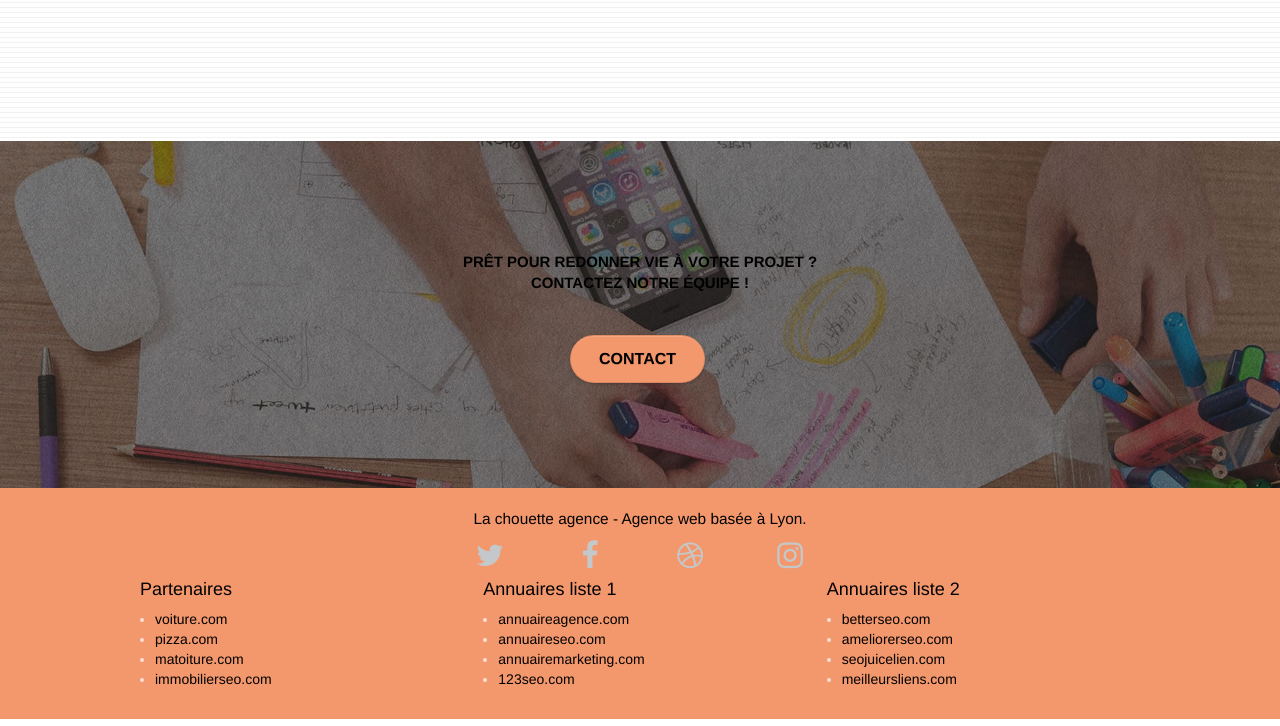
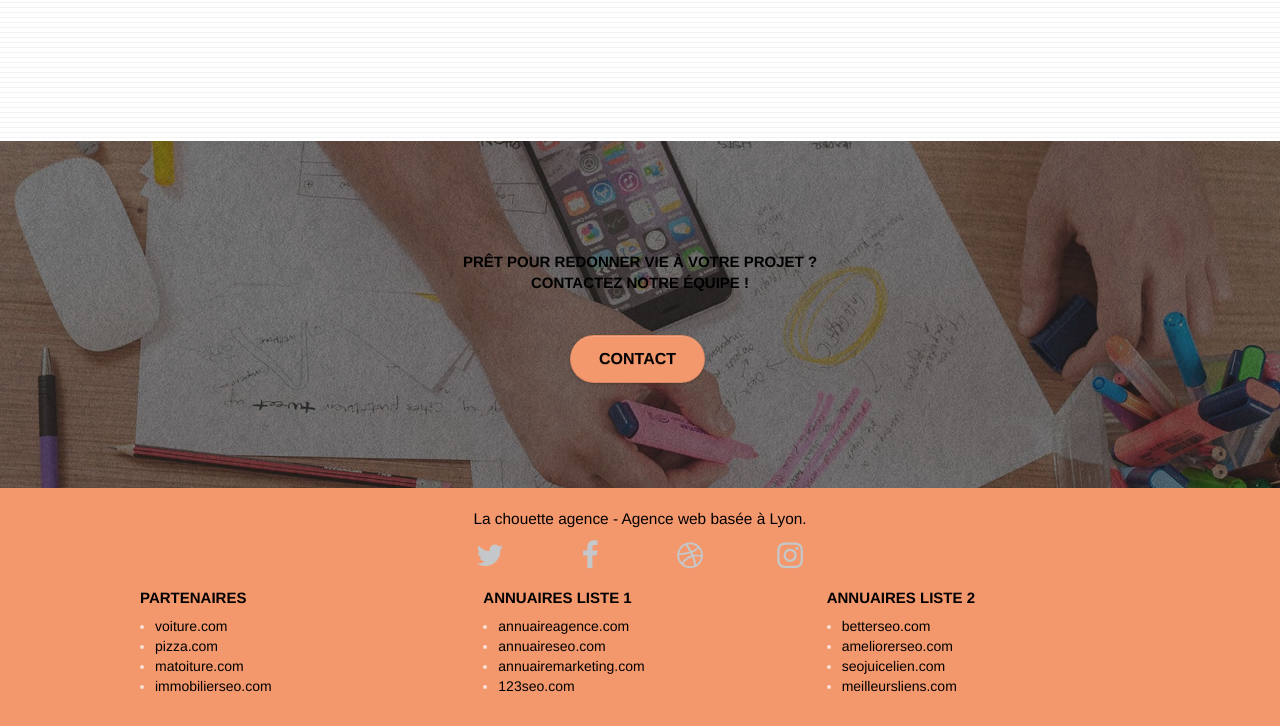
Before and after one commit to Maxdarkt/P4_LaChouetteAgence_beta, a plain HTML site: page index.html in a window 1280 px wide. Shown: the part 2642-3368 px from the top of the page. Drawn offline with Linux system fonts and the light colour scheme.

Commit message:
modif h4 -> h3 : Remarques Ligthouse

```diff
--- a/index.html
+++ b/index.html
@@ -260,7 +260,7 @@
 				</div>
 				<div class="row footer">
 					<div class="col-sm-4">
-						<h4 class="black">Partenaires</h4>
+						<h3 class="black">Partenaires</h3>
 							<ul>
 								<li><a href="voiture.com">voiture.com</a></li>
 								<li><a href="pizza.com">pizza.com</a></li>
@@ -269,7 +269,7 @@
 							</ul>
 					</div>
 					<div class="col-sm-4">
-						<h4 class="black">Annuaires liste 1</h4>
+						<h3 class="black">Annuaires liste 1</h3>
 						<ul>
 							<li><a href="annuaireagence.com">annuaireagence.com</a></li>
 							<li><a href="annuaireseo.com">annuaireseo.com</a></li>
@@ -278,7 +278,7 @@
 						</ul>
 					</div>
 					<div class="col-sm-4">
-						<h4 class="black">Annuaires liste 2</h4>
+						<h3 class="black">Annuaires liste 2</h3>
 						<ul>
 							<li><a href="betterseo.com">betterseo.com</a></li>
 							<li><a href="ameliorerseo.com">ameliorerseo.com</a></li>
```
